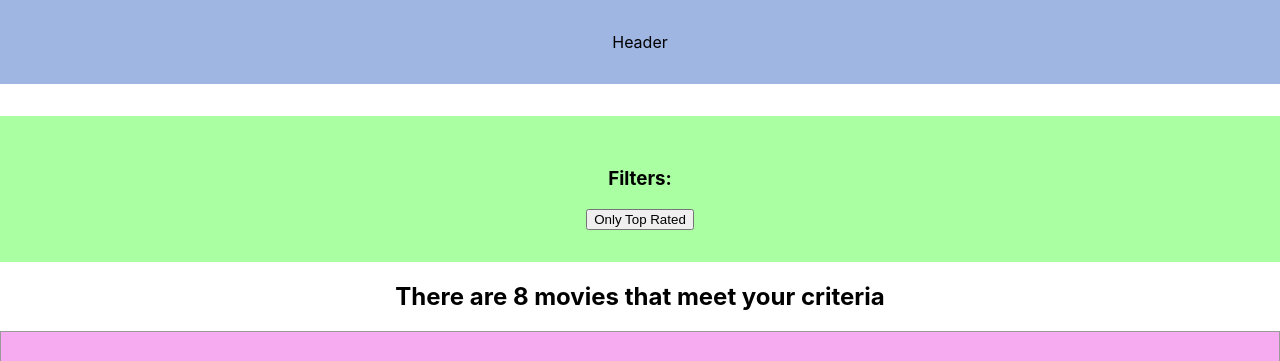
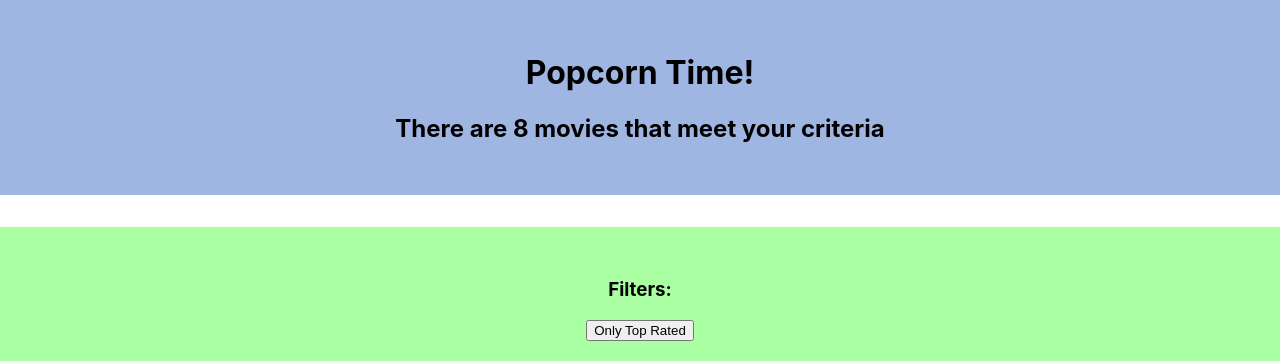
Before and after one commit to Ironmaidens-Ironhack-Jan-2022/react-popcorn-time, a React (Create React App) app: page / in a window 1280 px wide. Shown: the top 361 px of the page. Built offline with nearby package versions, Linux system fonts and the light colour scheme.

Commit message:
lifting state up, move data from Main to App to use movies data in Header

```diff
--- a/src/App.js
+++ b/src/App.js
@@ -1,13 +1,18 @@
+import { useState } from "react";
+import moviesArr from "./data/movies.json";
 import './App.css';
 import Footer from './components/Footer';
 import Header from './components/Header';
 import Main from './components/Main';
 
 function App() {
+
+  const [movies, setMovies] = useState(moviesArr);
+
   return (
     <div className="App">
-      <Header />
-      <Main />
+      <Header moviesArr={movies} />
+      <Main moviesArr={movies} />
       <Footer />
     </div>
   );
--- a/src/components/Header.js
+++ b/src/components/Header.js
@@ -1,9 +1,11 @@
 import "./Header.css"
 
-export default function Header() {
+export default function Header(props) {
   return (
     <header className="Header">
-      Header
+      <h1>Popcorn Time!</h1>
+
+      <h2>There are {props.moviesArr.length} movies that meet your criteria</h2>
     </header>
   )
 }
--- a/src/components/Main.js
+++ b/src/components/Main.js
@@ -1,17 +1,14 @@
-import { useState } from "react";
-import moviesArr from "../data/movies.json";
 import "./Main.css"
 import Movie from "./Movie";
 
-export default function Main() {
+export default function Main(props) {
 
-  const [movies, setMovies] = useState(moviesArr);
 
   const displayTopRated = () => {
-    const newList = movies.filter( (element) => {
-      return element.rating >= 9
-    });
-    setMovies(newList);
+    // const newList = props.movies.filter( (element) => {
+    //   return element.rating >= 9
+    // });
+    // setMovies(newList);
   }
 
   return (
@@ -22,11 +19,8 @@ export default function Main() {
         <button onClick={ displayTopRated } >Only Top Rated</button>
       </div>
 
-
-      <h2>There are {movies.length} movies that meet your criteria</h2>
-
       {
-        movies.map( (element, index) => {
+        props.moviesArr.map( (element, index) => {
           return (
             <Movie
               key={element.id}
```
Also changed, not shown: 1 other file (tests, documents, lock files or other folders).
